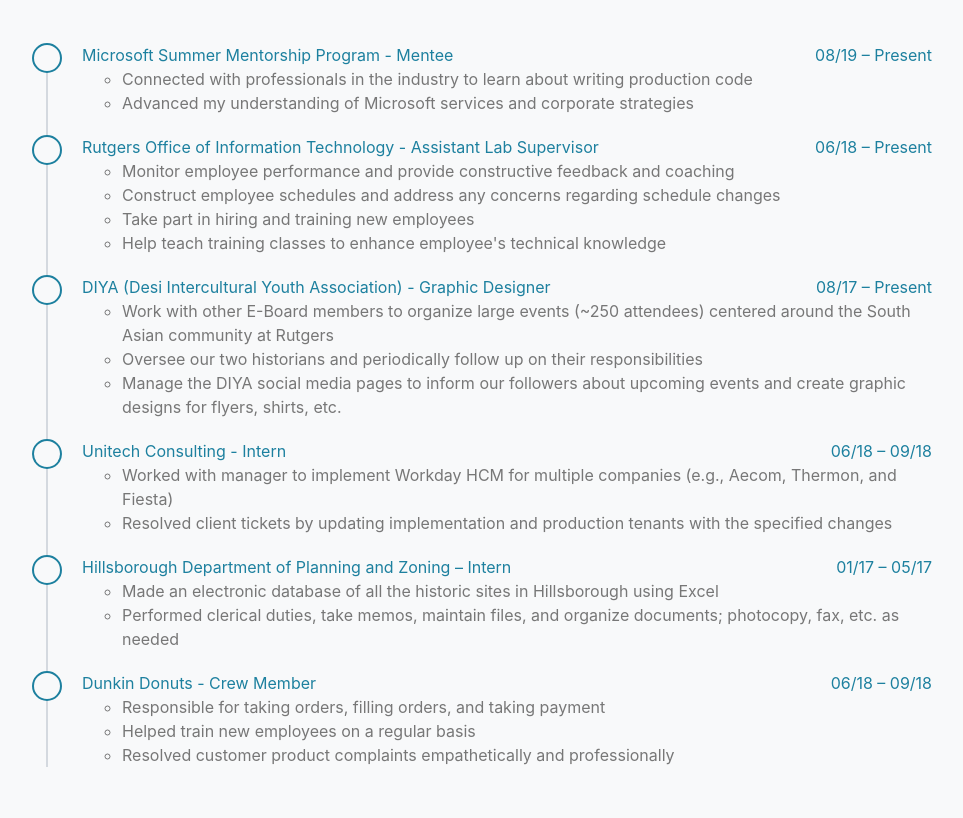
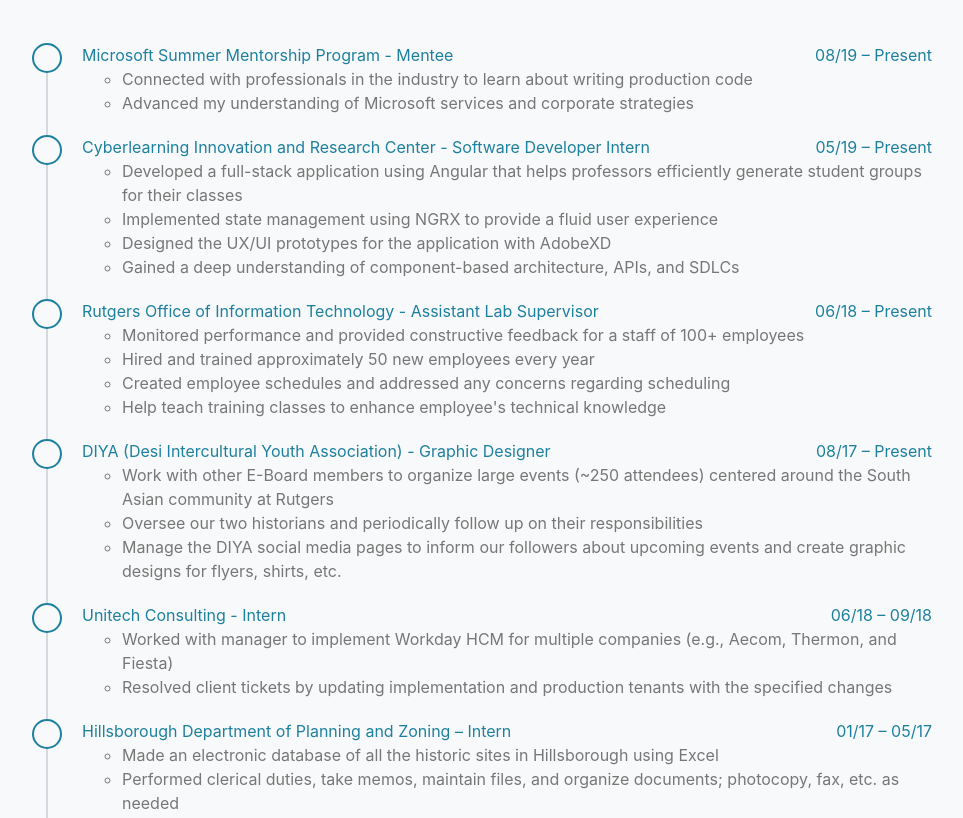
Before and after one commit to Jmendapara/jmendapara.github.io, a website with bundled scripts: page index.html in a window 1280 px wide. Shown: the part 4620-5438 px from the top of the page, without its empty margins (168-1131 px from the left). Built offline with nearby package versions, Linux system fonts and the light colour scheme.

Commit message:
Update index.html

```diff
--- a/index.html
+++ b/index.html
@@ -346,15 +346,28 @@
 
        </li>
 
+	<li>
+         <h10>Cyberlearning Innovation and Research Center - Software Developer Intern</h10>
+         <h10 class="float-right">05/19 – Present</h10>
+
+         <ul>
+           <li>Developed a full-stack application using Angular that helps professors efficiently generate
+student groups for their classes </li>
+           <li>Implemented state management using NGRX to provide a fluid user experience</li>
+           <li>Designed the UX/UI prototypes for the application with AdobeXD</li>
+           <li>Gained a deep understanding of component-based architecture, APIs, and SDLCs</li>
+         </ul>
+
+       </li>
 
        <li>
          <h10>Rutgers Office of Information Technology - Assistant Lab Supervisor</h10>
          <h10 class="float-right">06/18 – Present</h10>
 
          <ul>
-           <li>Monitor employee performance and provide constructive feedback and coaching</li>
-           <li>Construct employee schedules and address any concerns regarding schedule changes</li>
-           <li>Take part in hiring and training new employees</li>
+           <li>Monitored performance and provided constructive feedback for a staff of 100+ employees</li>
+           <li>Hired and trained approximately 50 new employees every year</li>
+           <li>Created employee schedules and addressed any concerns regarding scheduling</li>
            <li>Help teach training classes to enhance employee's technical knowledge</li>
          </ul>
 
```
